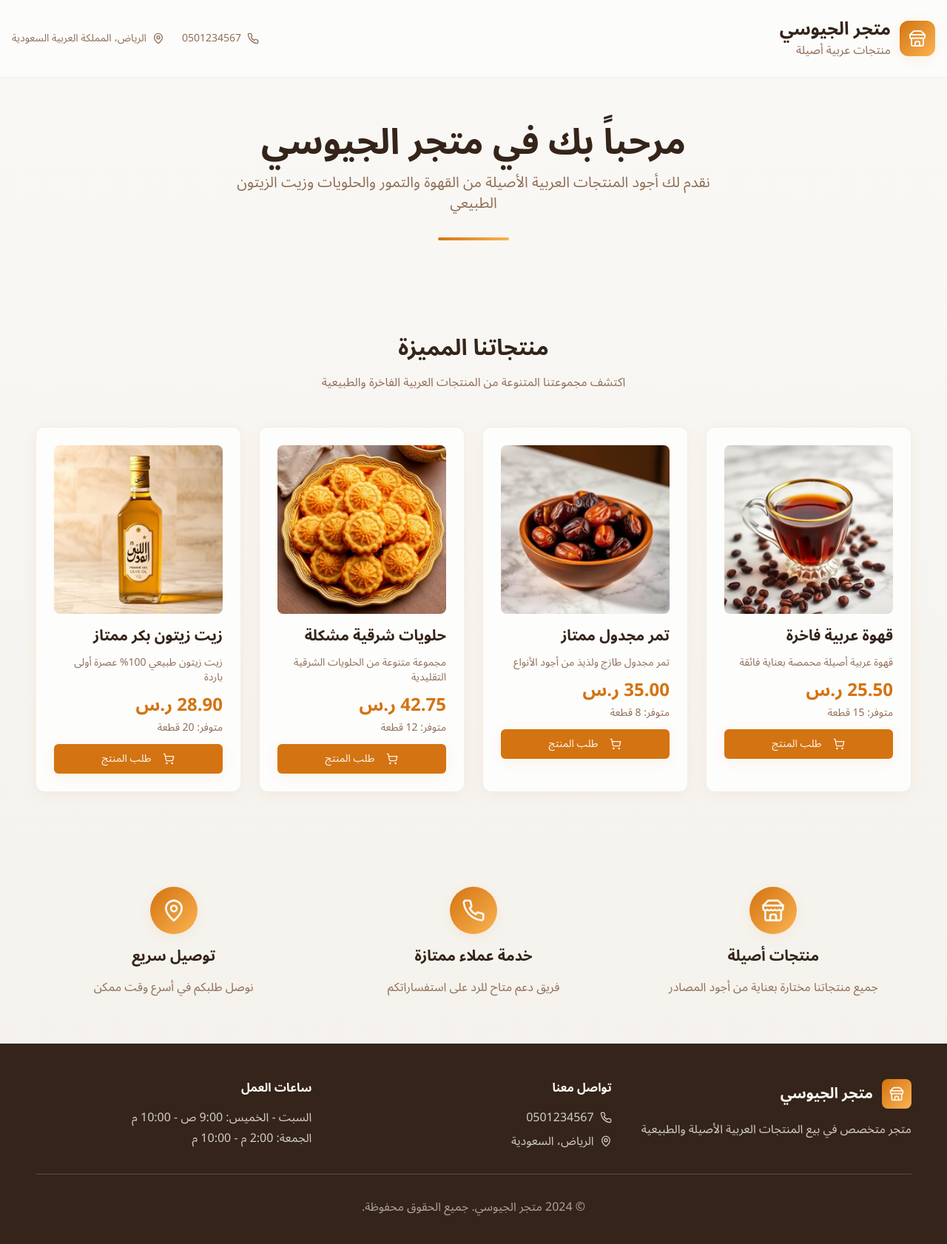
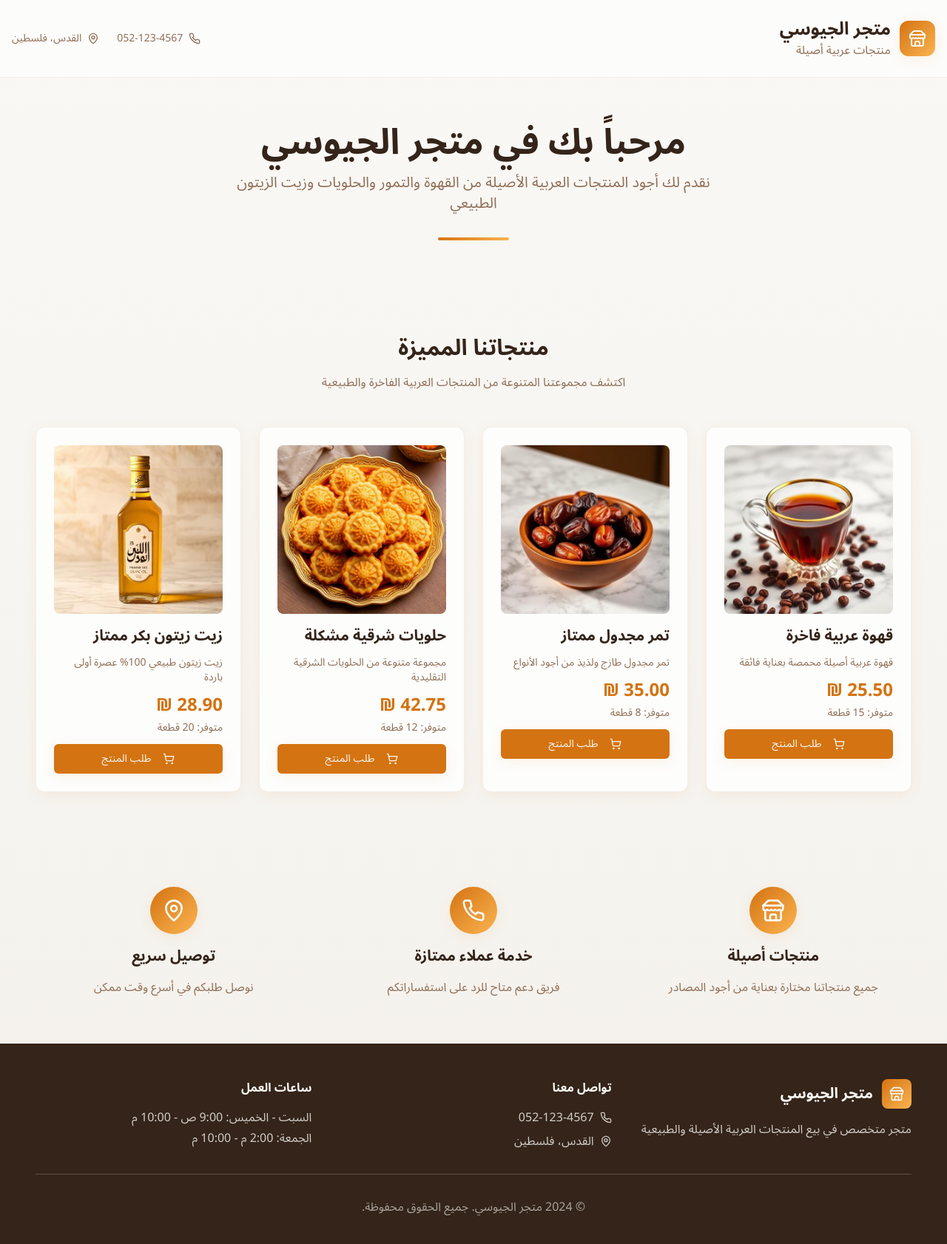
Before and after one commit to A77D/jayyousi-store, a React (Vite) app: page / in a window 1280 px wide. Shown: the top 1682 px of the page at 74% size. Built offline with nearby package versions, Linux system fonts and the light colour scheme.

Commit message:
Update currency to Israeli Shekel
Update the website to display prices in Israeli Shekels.

```diff
--- a/src/components/Header.tsx
+++ b/src/components/Header.tsx
@@ -18,11 +18,11 @@ export function Header() {
             <div className="hidden md:flex items-center gap-6 text-sm text-muted-foreground">
               <div className="flex items-center gap-2">
                 <Phone className="h-4 w-4" />
-              <span>0501234567</span>
+                <span>052-123-4567</span>
               </div>
               <div className="flex items-center gap-2">
                 <MapPin className="h-4 w-4" />
-              <span>الرياض، المملكة العربية السعودية</span>
+                <span>القدس، فلسطين</span>
               </div>
             </div>
         </div>
--- a/src/components/OrderForm.tsx
+++ b/src/components/OrderForm.tsx
@@ -122,7 +122,7 @@ export function OrderForm({ product, isOpen, onClose }: OrderFormProps) {
               <div className="flex-1">
                 <h3 className="font-semibold text-lg">{product.name}</h3>
                 <p className="text-muted-foreground">{product.description}</p>
-                <p className="text-primary font-bold">{product.price.toFixed(2)} ر.س</p>
+                <p className="text-primary font-bold">{product.price.toFixed(2)} ₪</p>
               </div>
             </div>
           </div>
@@ -156,7 +156,7 @@ export function OrderForm({ product, isOpen, onClose }: OrderFormProps) {
               <Input
                 required
                 type="tel"
-                placeholder="05xxxxxxxx"
+                placeholder="052-xxx-xxxx"
                 value={formData.phoneNumber}
                 onChange={(e) => setFormData({...formData, phoneNumber: e.target.value})}
                 className="input-elegant"
@@ -207,7 +207,7 @@ export function OrderForm({ product, isOpen, onClose }: OrderFormProps) {
               <div className="flex justify-between items-center">
                 <span className="text-lg font-medium">المجموع:</span>
                 <span className="text-2xl font-bold text-primary">
-                  {totalPrice.toFixed(2)} ر.س
+                  {totalPrice.toFixed(2)} ₪
                 </span>
               </div>
             </div>
--- a/src/components/ProductCard.tsx
+++ b/src/components/ProductCard.tsx
@@ -26,7 +26,7 @@ export function ProductCard({ product, onOrder }: ProductCardProps) {
 
         <div className="flex items-center justify-between">
           <div className="space-y-1">
-            <p className="text-2xl font-bold text-primary">{product.price.toFixed(2)} ر.س</p>
+            <p className="text-2xl font-bold text-primary">{product.price.toFixed(2)} ₪</p>
             <p className="text-sm text-muted-foreground">متوفر: {product.quantity} قطعة</p>
           </div>
         </div>
--- a/src/pages/Index.tsx
+++ b/src/pages/Index.tsx
@@ -38,11 +38,11 @@ const Index = () => {
             <div className="hidden md:flex items-center gap-6 text-sm text-muted-foreground">
               <div className="flex items-center gap-2">
                 <Phone className="h-4 w-4" />
-                <span>0501234567</span>
+                <span>052-123-4567</span>
               </div>
               <div className="flex items-center gap-2">
                 <MapPin className="h-4 w-4" />
-                <span>الرياض، المملكة العربية السعودية</span>
+                <span>القدس، فلسطين</span>
               </div>
             </div>
           </div>
@@ -136,11 +136,11 @@ const Index = () => {
               <div className="space-y-2 text-background/80">
                 <p className="flex items-center gap-2">
                   <Phone className="h-4 w-4" />
-                  0501234567
+                  052-123-4567
                 </p>
                 <p className="flex items-center gap-2">
                   <MapPin className="h-4 w-4" />
-                  الرياض، السعودية
+                  القدس، فلسطين
                 </p>
               </div>
             </div>
--- a/src/pages/NotFound.tsx
+++ b/src/pages/NotFound.tsx
@@ -52,7 +52,7 @@ const NotFound = () => {
             تواصل معنا إذا كنت تواجه مشكلة في الوصول لصفحة معينة
           </p>
           <div className="flex items-center justify-center gap-2 text-primary">
-            <span className="text-sm font-medium">0501234567</span>
+            <span className="text-sm font-medium">052-123-4567</span>
           </div>
         </div>
       </div>
```
Lines whose indentation alone changed are shown as unchanged.
